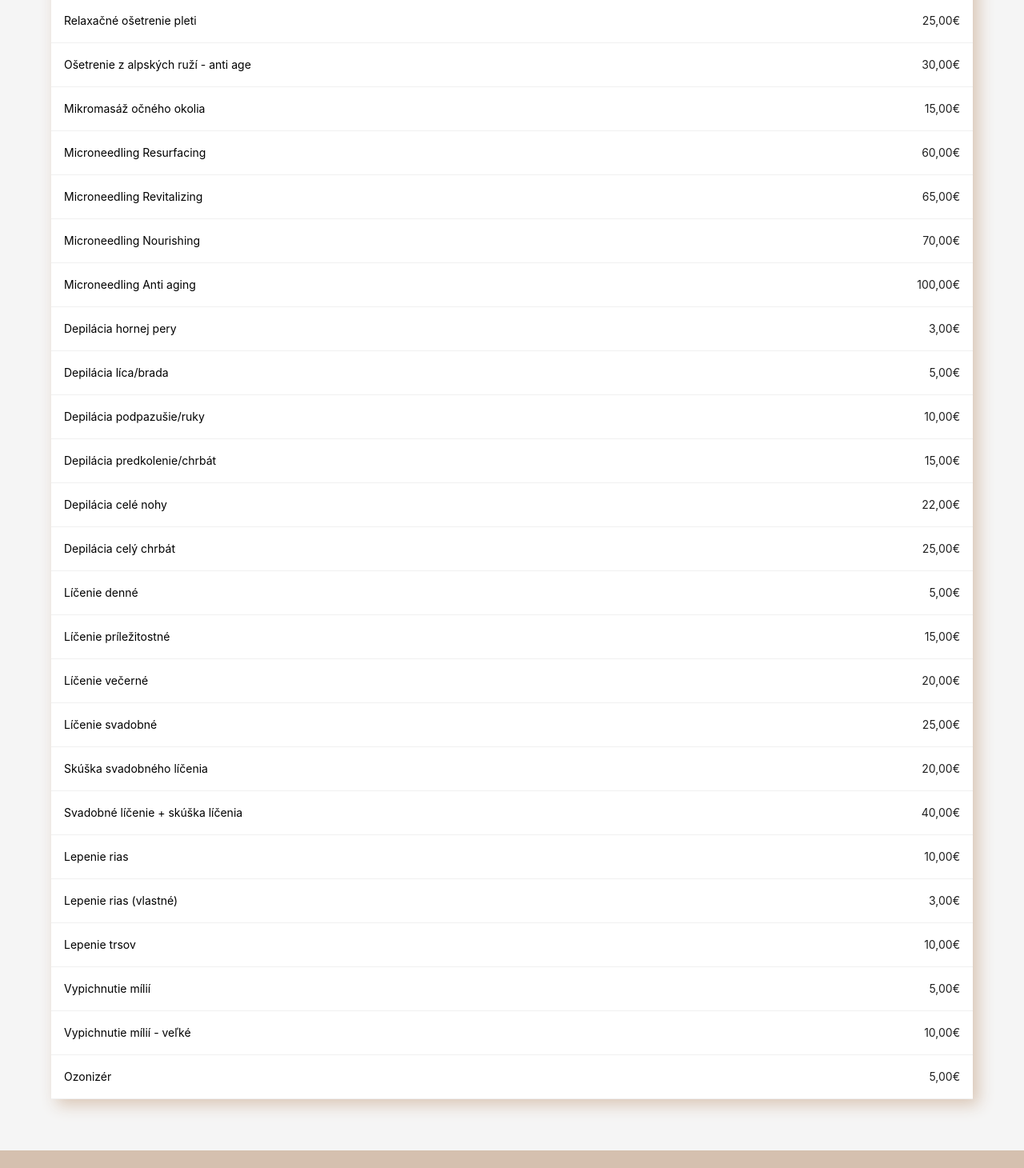
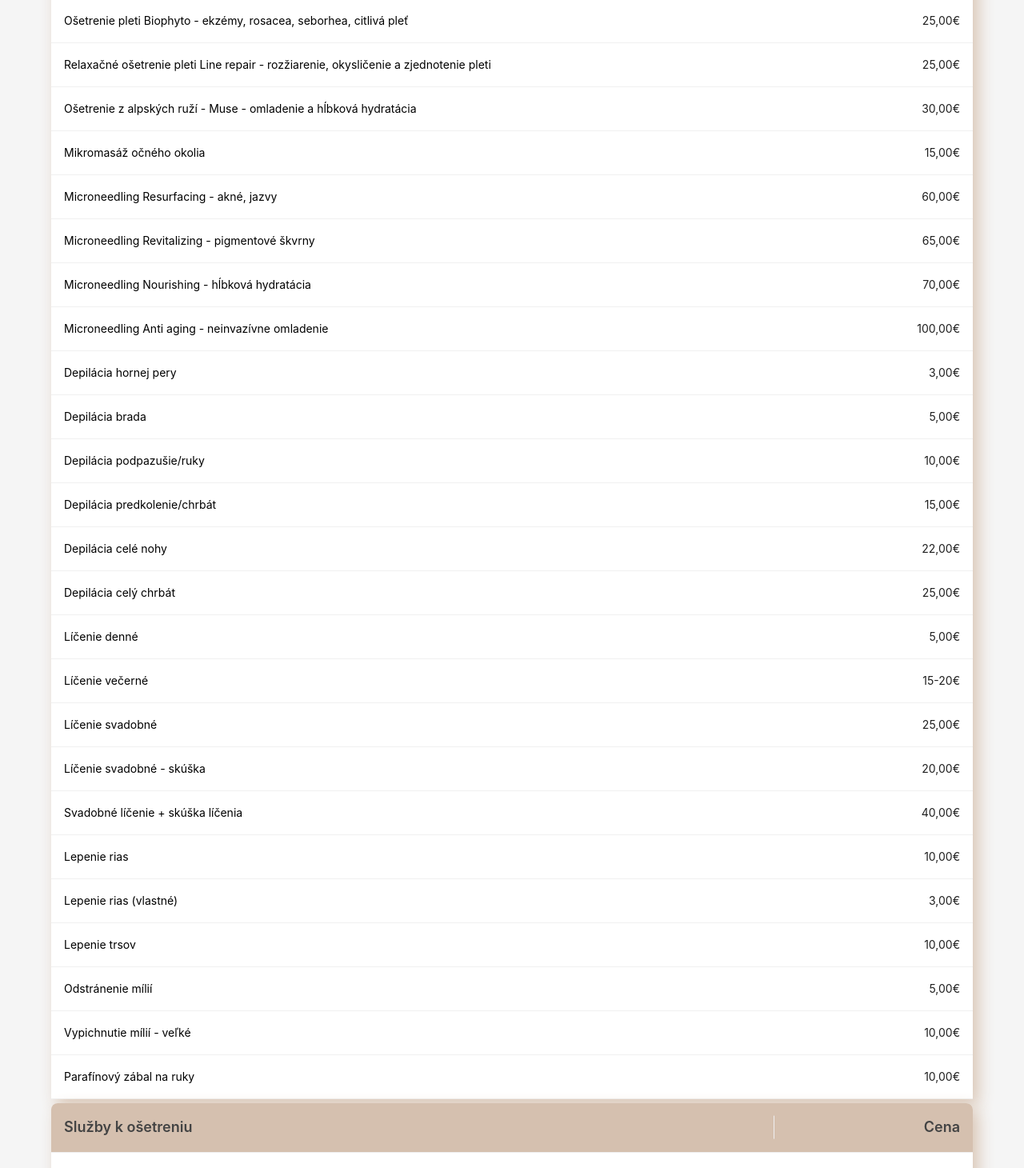
Before and after one commit to MajoLkc/beauty-skin-web, a React (Create React App) app: page /cennik in a window 1280 px wide. Shown: the part 860-2320 px from the top of the page at 80% size. Built offline with nearby package versions, Linux system fonts and the light colour scheme.

Commit message:
Price list update

```diff
--- a/src/pages/PriceList/index.tsx
+++ b/src/pages/PriceList/index.tsx
@@ -3,7 +3,7 @@ import { Table } from "antd"
 import type { ColumnsType } from "antd/es/table"
 import { ContentWrapper } from "../../components/ContentWrapper"
 import config from "../../config.json"
-import { priceList } from "./priceList"
+import { priceList, additions } from "./priceList"
 import { PageName } from "../../components/PageName"
 import { NavLink } from "react-router-dom"
 import * as routes from "../../routes"
@@ -38,9 +38,25 @@ type DataType = {
   price: string
 }
 
-const columns: ColumnsType<DataType> = [
+const servicesColumns: ColumnsType<DataType> = [
   {
     title: "Služba",
+    dataIndex: "service",
+    key: "service",
+    render: (text) => (
+      <NavLink to={`${routes.SERVICES}#${text}`}>{text}</NavLink>
+    ),
+  },
+  {
+    title: "Cena",
+    dataIndex: "price",
+    key: "price",
+  },
+]
+
+const additionsColumns: ColumnsType<DataType> = [
+  {
+    title: "Služby k ošetreniu",
     dataIndex: "service",
     key: "service",
     render: (text) => (
@@ -63,14 +79,29 @@ const priceListToTable: DataType[] = priceList.map((item, index) => {
   }
 })
 
+const addingsPriceListToTable: DataType[] = additions.map((item, index) => {
+  const { service, price } = item
+  return {
+    key: index,
+    service,
+    price: editPrice(price),
+  }
+})
+
 export const PriceList: React.FC = () => (
   <ContentWrapper>
     <PageName nameOfPage={pageName} />
     <Wrapper>
       <Table
         pagination={false}
-        columns={columns}
+        columns={servicesColumns}
         dataSource={priceListToTable}
+      />
+      <Table
+        style={{ marginTop: "5px" }}
+        pagination={false}
+        columns={additionsColumns}
+        dataSource={addingsPriceListToTable}
       />
     </Wrapper>
   </ContentWrapper>
--- a/src/pages/PriceList/priceList.ts
+++ b/src/pages/PriceList/priceList.ts
@@ -55,12 +55,20 @@ export const priceList = [
     path: "masaz",
   },
   {
-    service: "Relaxačné ošetrenie pleti",
+    service:
+      "Ošetrenie pleti Biophyto - ekzémy, rosacea, seborhea, citlivá pleť",
     price: 25,
     path: "line_repair",
   },
   {
-    service: "Ošetrenie z alpských ruží - anti age",
+    service:
+      "Relaxačné ošetrenie pleti Line repair - rozžiarenie, okysličenie a zjednotenie pleti",
+    price: 25,
+    path: "line_repair",
+  },
+  {
+    service:
+      "Ošetrenie z alpských ruží - Muse - omladenie a hĺbková hydratácia",
     price: 30,
     path: "",
   },
@@ -70,22 +78,22 @@ export const priceList = [
     path: "masaz",
   },
   {
-    service: "Microneedling Resurfacing",
+    service: "Microneedling Resurfacing - akné, jazvy",
     price: 60,
     path: "",
   },
   {
-    service: "Microneedling Revitalizing",
+    service: "Microneedling Revitalizing - pigmentové škvrny",
     price: 65,
     path: "",
   },
   {
-    service: "Microneedling Nourishing",
+    service: "Microneedling Nourishing - hĺbková hydratácia",
     price: 70,
     path: "",
   },
   {
-    service: "Microneedling Anti aging",
+    service: "Microneedling Anti aging - neinvazívne omladenie",
     price: 100,
     path: "",
   },
@@ -95,7 +103,7 @@ export const priceList = [
     path: "",
   },
   {
-    service: "Depilácia líca/brada",
+    service: "Depilácia brada",
     price: 5,
     path: "",
   },
@@ -125,13 +133,8 @@ export const priceList = [
     path: "",
   },
   {
-    service: "Líčenie príležitostné",
-    price: 15,
-    path: "",
-  },
-  {
     service: "Líčenie večerné",
-    price: 20,
+    price: "15-20",
     path: "",
   },
   {
@@ -140,7 +143,7 @@ export const priceList = [
     path: "",
   },
   {
-    service: "Skúška svadobného líčenia",
+    service: "Líčenie svadobné - skúška",
     price: 20,
     path: "",
   },
@@ -165,7 +168,7 @@ export const priceList = [
     path: "",
   },
   {
-    service: "Vypichnutie mílií",
+    service: "Odstránenie mílií",
     price: 5,
     path: "",
   },
@@ -175,7 +178,25 @@ export const priceList = [
     path: "",
   },
   {
-    service: "Ozonizér",
+    service: "Parafínový zábal na ruky",
+    price: 10,
+    path: "",
+  },
+]
+
+export const additions = [
+  {
+    service: "Očná maska",
+    price: 2,
+    path: "",
+  },
+  {
+    service: "Parafínový zábal na ruky",
+    price: 5,
+    path: "",
+  },
+  {
+    service: "Ozonizér - dezinfekcia pleti po čistení",
     price: 5,
     path: "",
   },
--- a/src/utils/dataTransform.ts
+++ b/src/utils/dataTransform.ts
@@ -1,11 +1,14 @@
 export const editPhoneNumber = (phoneNumber: string) => {
-  const numberWithoutEmptySpaces = phoneNumber.replace(/\s/g, '')
+  const numberWithoutEmptySpaces = phoneNumber.replace(/\s/g, "")
   const numberWithoutZero = numberWithoutEmptySpaces.slice(1)
   return "+421" + numberWithoutZero
 }
 
-export const editPrice = (price: number) => {
-  const priceWithDecimal = price.toFixed(2)
-  const priceWithCorrectSeparator = priceWithDecimal.replace(".", ",")
-  return priceWithCorrectSeparator + "€"
+export const editPrice = (price: number | string) => {
+  if (typeof price === "number") {
+    const priceWithDecimal = price.toFixed(2)
+    const priceWithCorrectSeparator = priceWithDecimal.replace(".", ",")
+    return priceWithCorrectSeparator + "€"
+  }
+  return `${price}€`
 }
```
